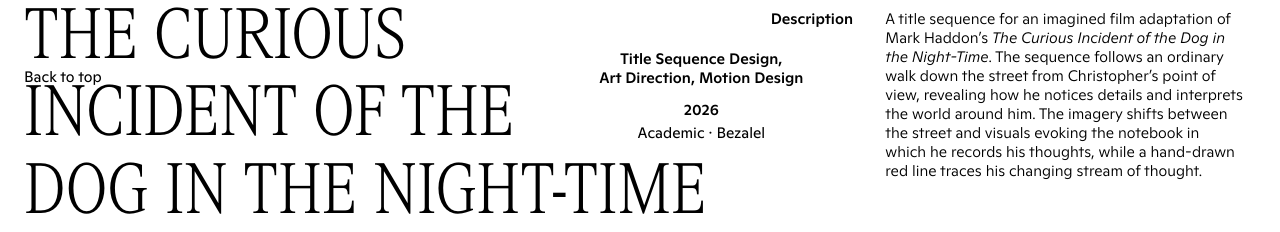
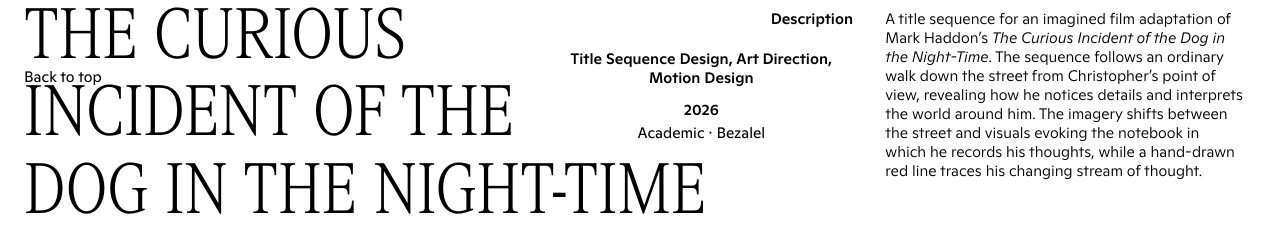
Before and after one commit to shaharby10/shahar-portfolio, a plain HTML site: page curious-incident.html in a window 1280 px wide. Shown: the part 694-926 px from the top of the page. Drawn offline with Linux system fonts and the light colour scheme.

Commit message:
Curious Incident: line break as in Figma
Co-Authored-By: Claude Opus 5.5 <noreply@anthropic.com>

```diff
--- a/curious-incident.html
+++ b/curious-incident.html
@@ -69,7 +69,7 @@
     <!-- Title, details and description -->
     <h1 class="project-title">THE CURIOUS<br>INCIDENT OF THE<br>DOG IN THE NIGHT-TIME</h1>
     <p class="project-label project-description-label">Description</p>
-    <p class="project-label project-type">Title Sequence Design,<br>Art Direction, Motion Design</p>
+    <p class="project-label project-type">Title Sequence Design, Art Direction,<br>Motion Design</p>
     <p class="project-label project-year">2026</p>
     <p class="project-label project-school">Academic · Bezalel</p>
     <div class="project-text project-intro">
```
